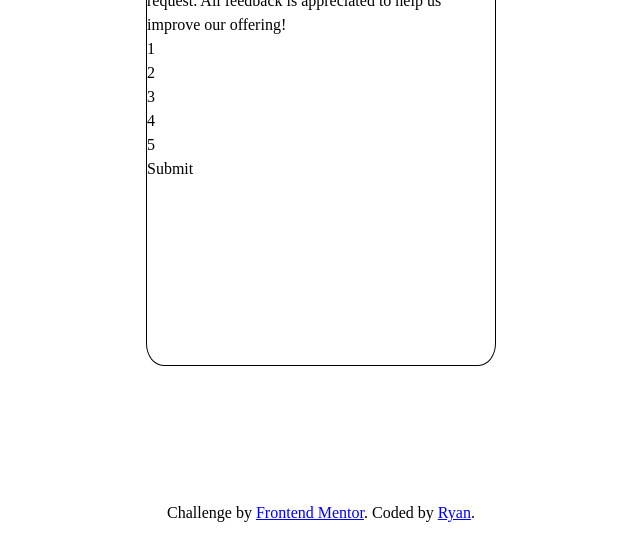
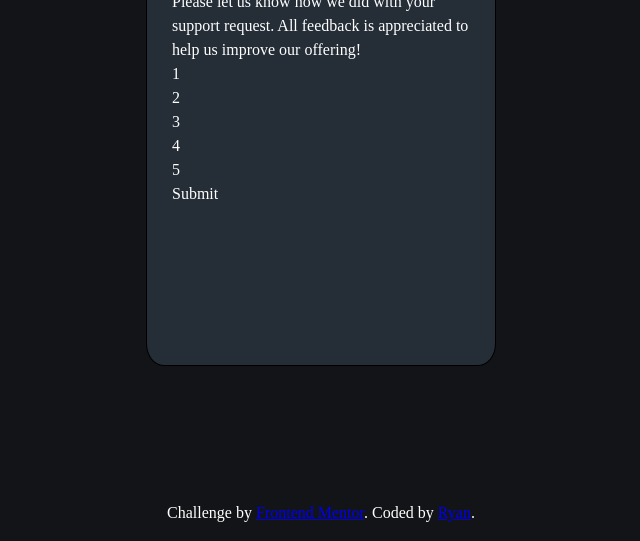
Before and after one commit to rygho90/front-end-mentor, a plain HTML site: page interactive-rating-component-main/index.html in a window 1280 px wide. Shown: the part 259-800 px from the top of the page, without its empty margins (319-959 px from the left). Drawn offline with Linux system fonts and the light colour scheme.

Commit message:
Add background and font colors

```diff
--- a/interactive-rating-component-main/style.css
+++ b/interactive-rating-component-main/style.css
@@ -94,6 +94,8 @@ body {
   display: flex;
   justify-content: center;
   align-items: center;
+
+  background-color: var(--clr-dark-blue);
 }
 
 .rating-container,
@@ -102,6 +104,10 @@ body {
   height: 450px;
   border: solid 1px black;
   border-radius: 5%;
+  padding: 25px;
+
+  background-color: var(--clr-blue);
+  color: var(--clr-white);
 }
 
 .attribution {
@@ -110,6 +116,7 @@ body {
   width: 100%;
   height: 2.5rem;
   text-align: center;
+  color: var(--clr-white);
 }
 
 .hidden {
```
